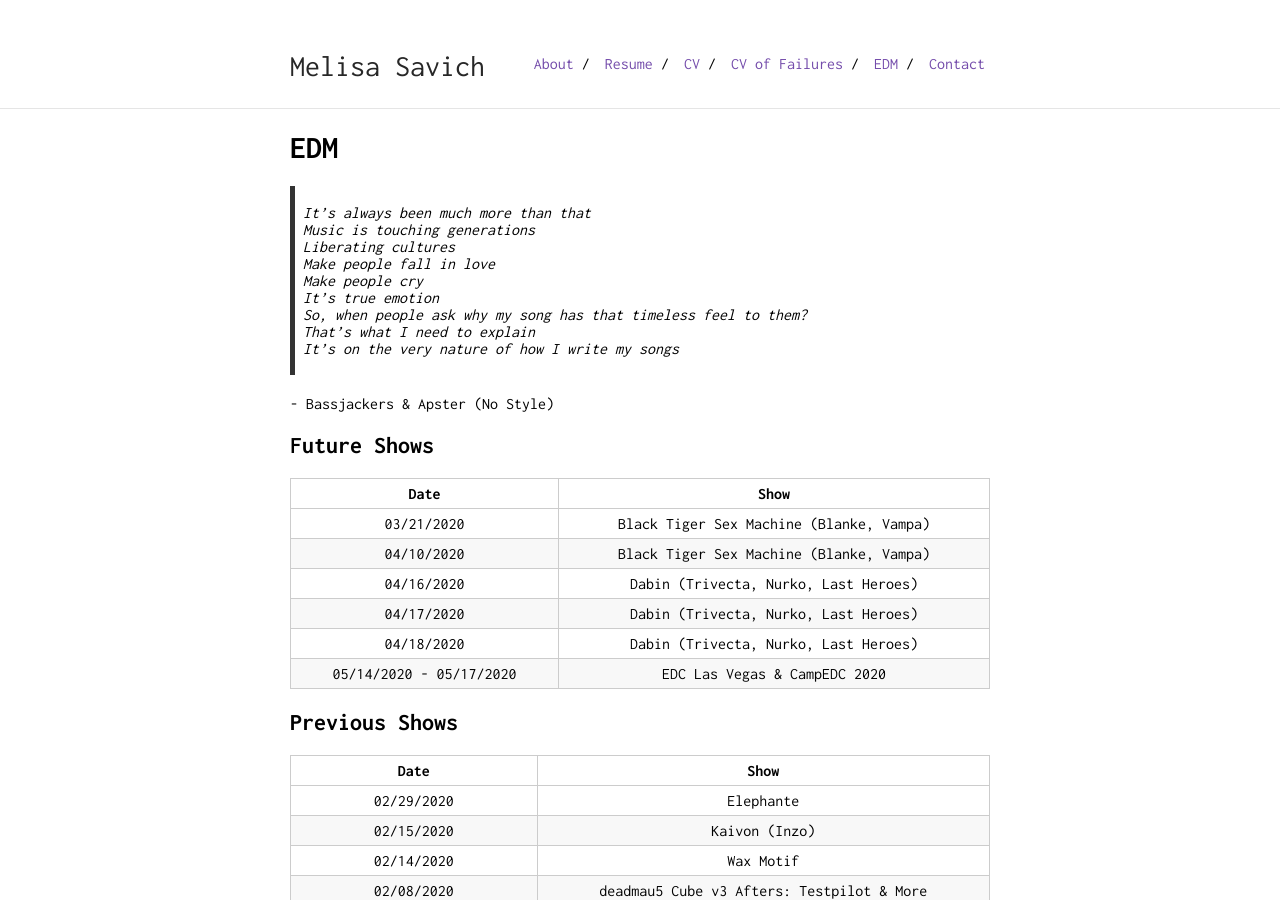
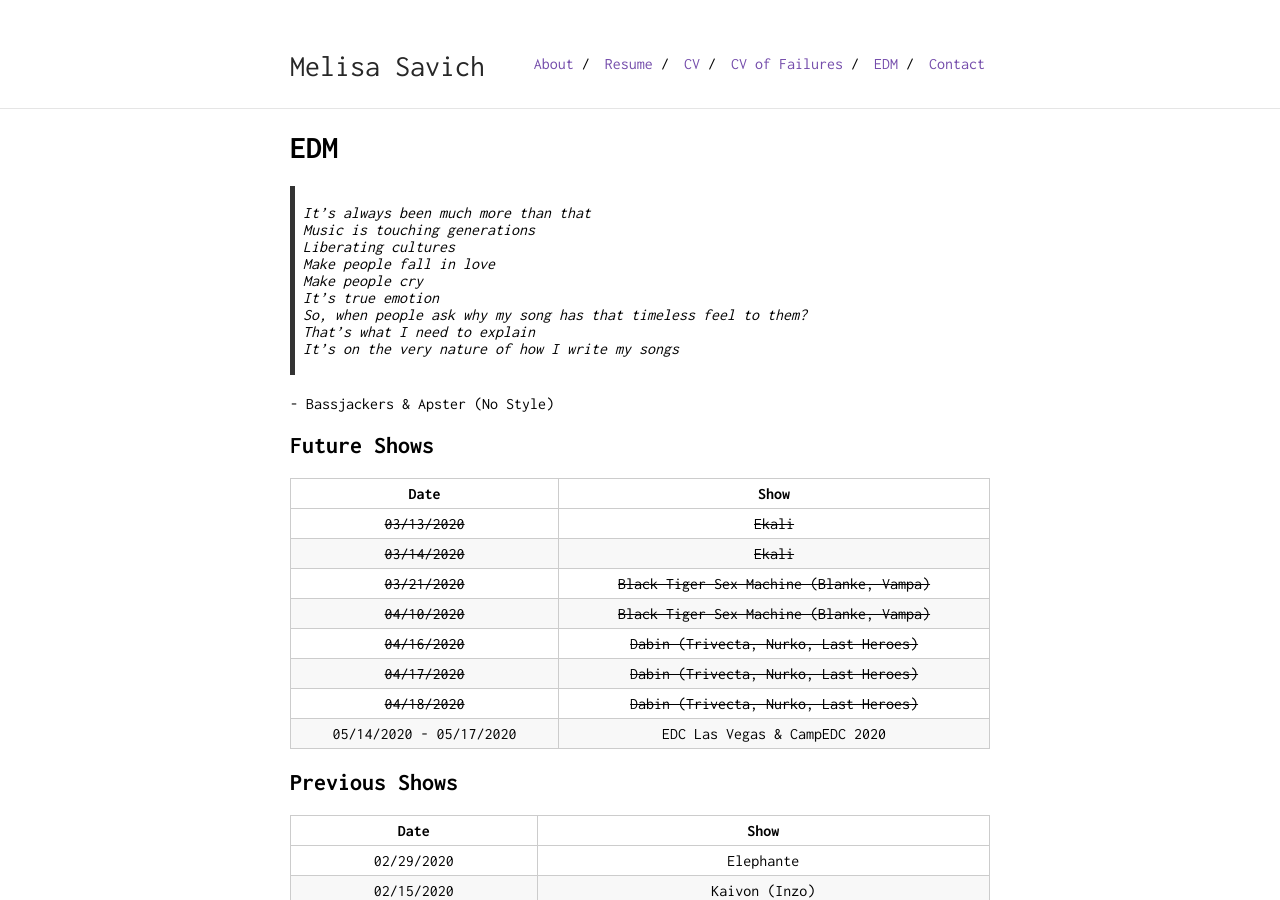
Before and after one commit to mksavic/mksavic.github.io, a Jekyll site: the page built from edm.md, in a window 1280 px wide and 900 px high. Built offline with Jekyll 4.4.1, drawn with Linux system fonts in a browser that asks for light colours; our own code applies the rules of GitHub Pages for plain Markdown files.

Commit message:
update edm.md

```diff
--- a/edm.md
+++ b/edm.md
@@ -21,11 +21,13 @@ is_contact: true
 
 |          Date           |                      Show                      |
 |:-----------------------:|:----------------------------------------------:|
-|       03/21/2020        |    Black Tiger Sex Machine (Blanke, Vampa)     |
-|       04/10/2020        |    Black Tiger Sex Machine (Blanke, Vampa)     |
-|       04/16/2020        |      Dabin (Trivecta, Nurko, Last Heroes)      |
-|       04/17/2020        |      Dabin (Trivecta, Nurko, Last Heroes)      |
-|       04/18/2020        |      Dabin (Trivecta, Nurko, Last Heroes)      |
+|     ~~03/13/2020~~      |                   ~~Ekali~~                    |
+|     ~~03/14/2020~~      |                   ~~Ekali~~                    |
+|     ~~03/21/2020~~      |  ~~Black Tiger Sex Machine (Blanke, Vampa)~~   |
+|     ~~04/10/2020~~      |  ~~Black Tiger Sex Machine (Blanke, Vampa)~~   |
+|     ~~04/16/2020~~      |    ~~Dabin (Trivecta, Nurko, Last Heroes)~~    |
+|     ~~04/17/2020~~      |    ~~Dabin (Trivecta, Nurko, Last Heroes)~~    |
+|     ~~04/18/2020~~      |    ~~Dabin (Trivecta, Nurko, Last Heroes)~~    |
 | 05/14/2020 - 05/17/2020 |          EDC Las Vegas & CampEDC 2020          |
 
 ## Previous Shows
```
